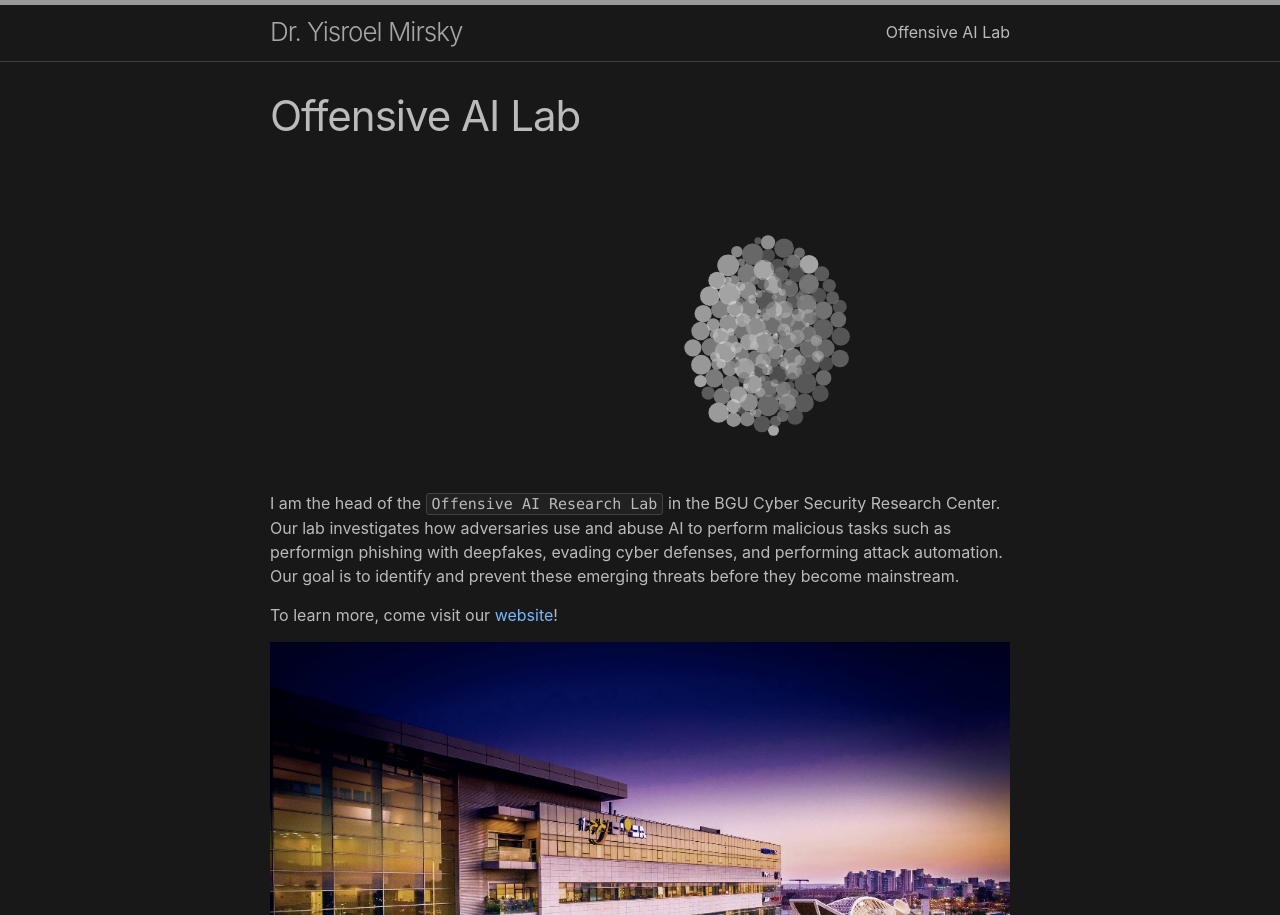
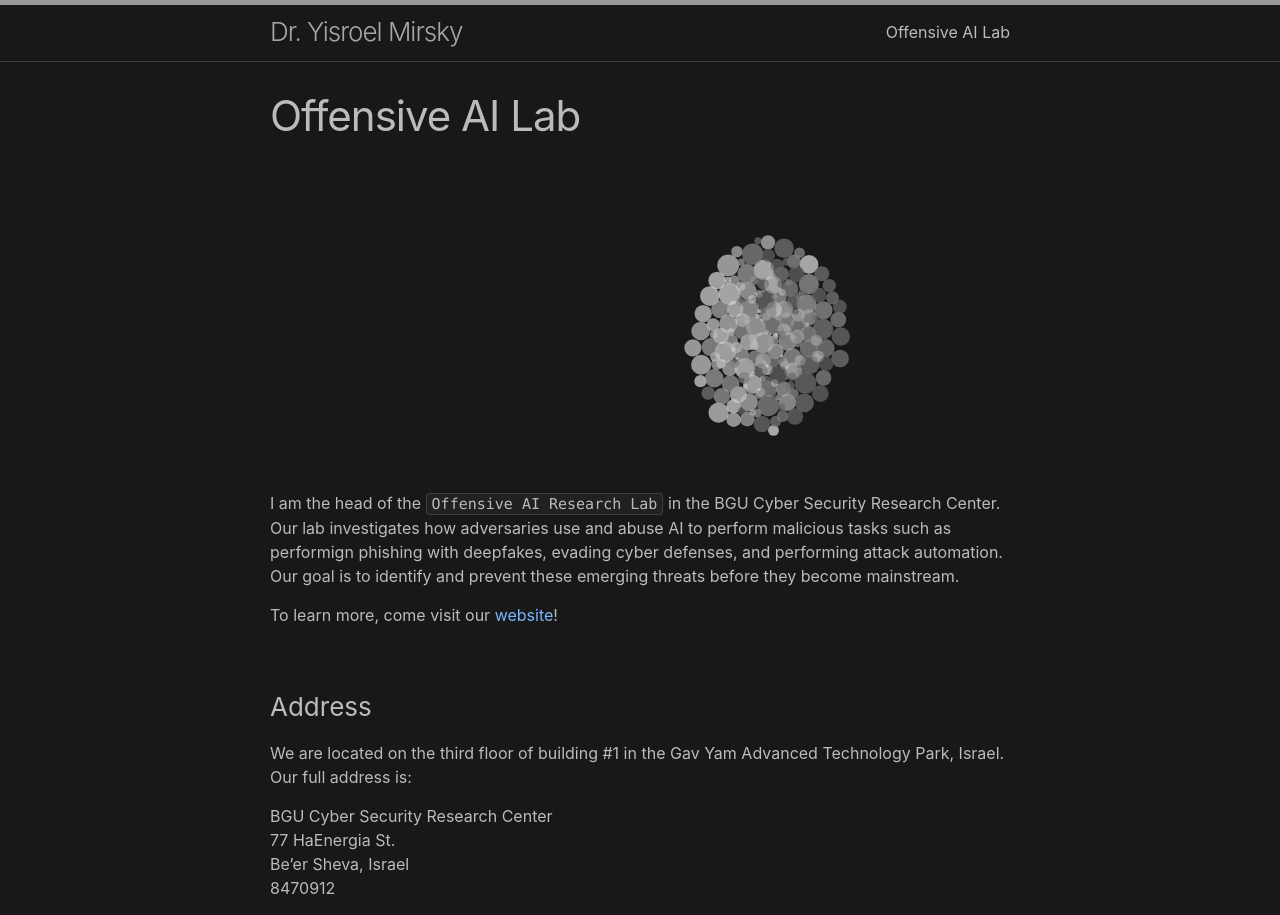
Before and after one commit to ymirsky/ymirsky.github.io, a Jekyll site: the page built from offensiveAI.md, in a window 1280 px wide. Shown: the top 915 px of the page. Built offline with Jekyll 4.4.1, drawn with Linux system fonts in a browser that asks for light colours; grey boxes are pictures that could not be loaded.

Commit message:
moved lab image placement

```diff
--- a/offensiveAI.md
+++ b/offensiveAI.md
@@ -13,14 +13,6 @@ I am the head of the `Offensive AI Research Lab` in the BGU Cyber Security Resea
 
 To learn more, come visit our [website](https://offensive-ai-lab.github.io/)!
 
-<div class="container" style="display: flex;">
-        <div style="flex-grow: 1;">
-            <p align="center">
-                 <a href="https://offensive-ai-lab.github.io/">
-                <img width="auto" height="auto" src="{{site.baseurl}}/assets/images/gavyam.jpg" >
-                </a></p>
-                </div></div>
-
 
 
 ### Address
@@ -32,3 +24,11 @@ BGU Cyber Security Research Center<br/>77 HaEnergia St.<br/>Be'er Sheva, Israel<
 
 
 <iframe src="https://www.google.com/maps/embed?pb=!1m18!1m12!1m3!1d852.6160045771284!2d34.81085982347685!3d31.26325768961289!2m3!1f0!2f0!3f0!3m2!1i1024!2i768!4f13.1!3m3!1m2!1s0x0%3A0xd2256af59babf1a7!2z15LXkSDXmdedINeg15LXkSwg15HXoNeZ158gMQ!5e0!3m2!1sen!2sus!4v1619663423164!5m2!1sen!2sus" width="600" height="450"  allowfullscreen="" loading="lazy"></iframe>
+
+<div class="container" style="display: flex;">
+        <div style="flex-grow: 1;">
+            <p align="center">
+                 <a href="https://offensive-ai-lab.github.io/">
+                <img width="auto" height="auto" src="{{site.baseurl}}/assets/images/gavyam.jpg" >
+                </a></p>
+                </div></div>
```
Also changed, not shown: 1 other file.
